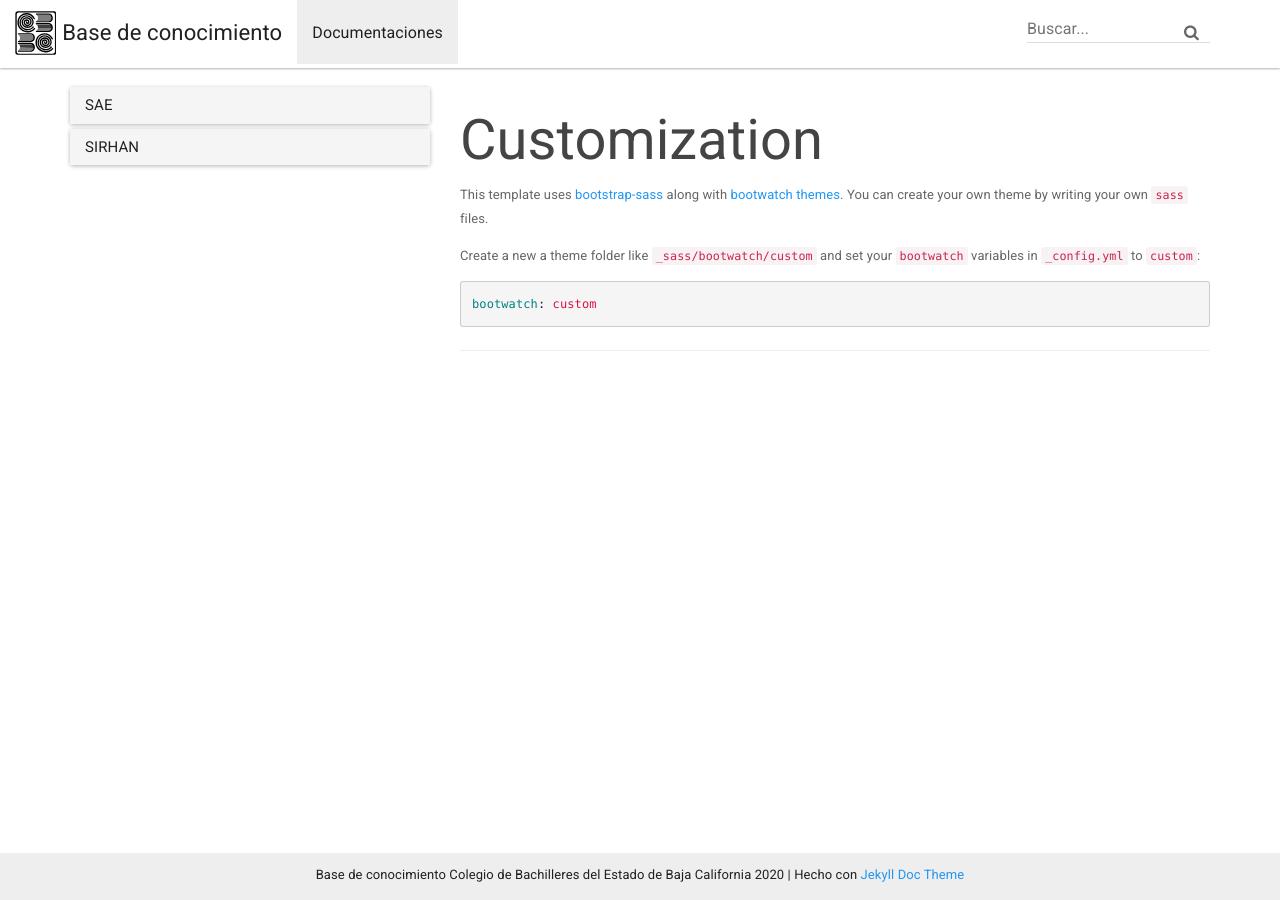
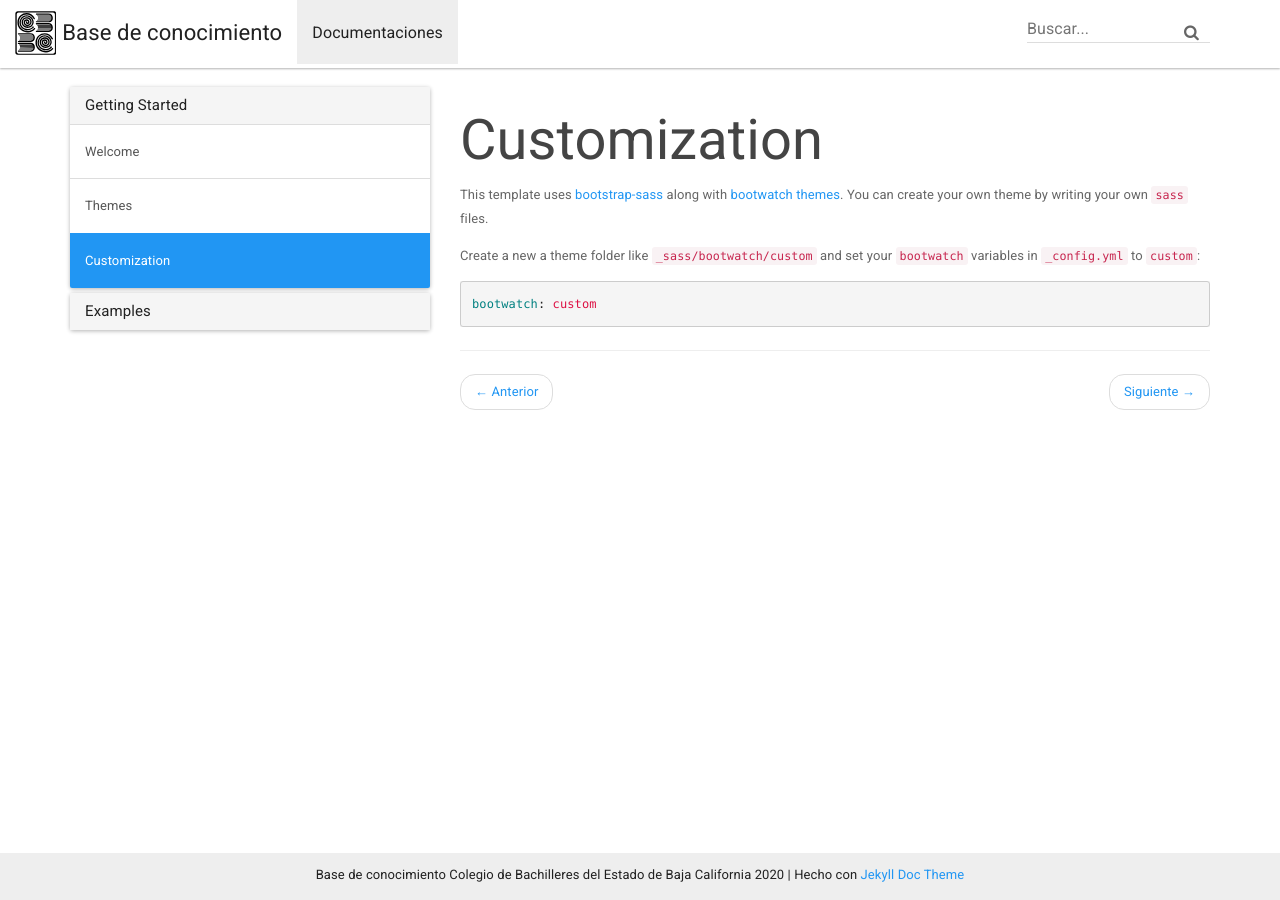
Before and after one commit to CoBachBC/centrodeayuda, a Jekyll site: the page built from docs/_docs/customization.md, in a window 1280 px wide. Built offline with Jekyll 4.4.1, drawn with Linux system fonts in a browser that asks for light colours.

Commit message:
Update docs.yml

```diff
--- a/docs/_data/docs.yml
+++ b/docs/_data/docs.yml
@@ -1,11 +1,11 @@
-#- title: Getting Started
-#  docs:
-#  - home
+- title: Getting Started
+  docs:
+  - home
+  - themes
+  - customization
 
-- title: SAE
+- title: Examples
   docs:
-  - usuarioSae
-
-- title: SIRHAN
-  docs:
-  - usuarioSirhan
+  - cheatsheet
+  - font-awesome
+  - bootstrap
```
